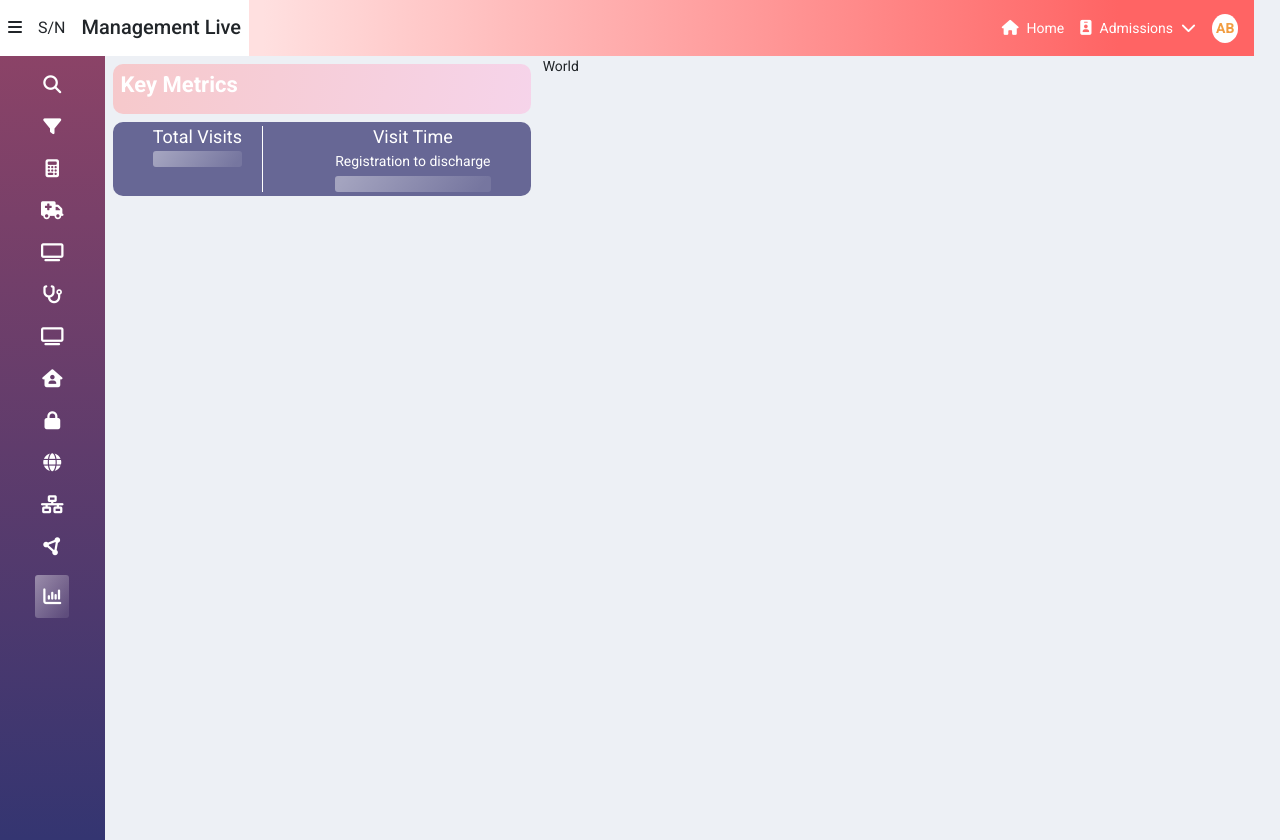
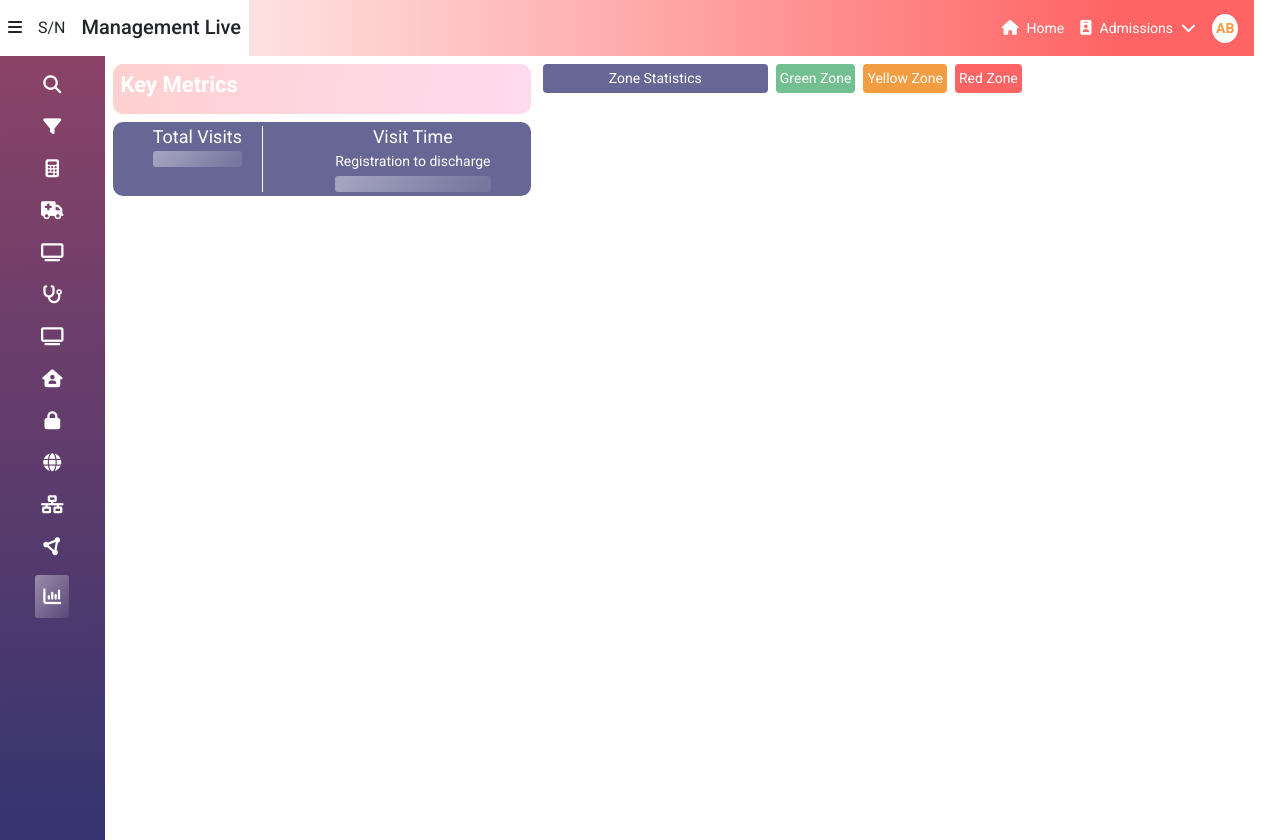
Before and after one commit to Anuja-Aliveli/Sopeonow, a Django app: template Reporting/templates/index.html in a window 1280 px wide. Run offline with Django 5.2, Linux system fonts and the light colour scheme; the template is opened without the code that fills it, so the values that code supplies are empty.

Commit message:
Zone stats section implemented

```diff
--- a/Reporting/templates/index.html
+++ b/Reporting/templates/index.html
@@ -98,7 +98,24 @@
           <div id="completed-data" class="d-flex flex-row flex-wrap mt-2"></div>
         </div>
         <div class="col-6">
-          <p>World</p>
+          <div class="d-flex flex-row">
+            <div class="zone-container me-2 flex-grow-05">
+              <div class="zone p-1 mt-2 mb-1"><p>Zone Statistics</p></div>
+              <div id="zone-data"></div>
+            </div>
+            <div class="green-container me-2">
+              <div class="green p-1 mt-2 mb-1"><p>Green Zone</p></div>
+              <div id="green-zone"></div>
+            </div>
+            <div class="yellow-container me-2">
+              <div class="yellow p-1 mt-2 mb-1"><p>Yellow Zone</p></div>
+              <div id="yellow-zone"></div>
+            </div>
+            <div class="red-container">
+              <div class="red p-1 mt-2 mb-1"><p>Red Zone</p></div>
+              <div id="red-zone"></div>
+            </div>
+          </div>
         </div>
       </div>
     </div>
--- a/Reporting/views.py
+++ b/Reporting/views.py
@@ -4,7 +4,7 @@ import os
 from django.conf import settings
 
 from Reporting.templatetags.time_tags import seconds_to_hhmm
-from Reporting.utils import getCompletedData, getKeyMetrics
+from Reporting.utils import getCompletedData, getKeyMetrics, getZoneData
 
 def renderHtml(request):
     json_file_path = os.path.join(settings.MEDIA_ROOT, 'management.json')
@@ -17,4 +17,5 @@ def renderHtml(request):
         }
         management_data['key_metrics'] = getKeyMetrics(management_data['key_metrics'])
         management_data['completed'] = getCompletedData(management_data['completed'])
+        management_data['zonestats'] = getZoneData(management_data['zonestats'])
     return render(request, 'index.html', {'management_data': management_data})
--- a/static/script.js
+++ b/static/script.js
@@ -141,3 +141,114 @@ managementData.completed.forEach((item) => {
 
   completedDataContainer.appendChild(completedOuterContainer);
 });
+
+const zoneContainer = document.getElementById('zone-data');
+managementData.zonestats.zone_stats.forEach((item) => {
+  const zoneDiv = document.createElement('div');
+  zoneDiv.classList.add(
+    'd-flex',
+    'flex-row',
+    'justify-content-between',
+    'p-1',
+    'mb-1',
+    'zone-bg',
+  );
+
+  const iconEle = document.createElement('span');
+  iconEle.innerHTML = `<i class="fa-solid ${item.icon}"></i>`;
+
+  const titleEle = document.createElement('h6');
+  titleEle.textContent = item.name;
+
+  zoneDiv.appendChild(iconEle);
+  zoneDiv.appendChild(titleEle);
+
+  zoneContainer.appendChild(zoneDiv);
+});
+
+const greenContainer = document.getElementById('green-zone');
+managementData.zonestats.green_zone.forEach((item, index) => {
+  const greenDiv = document.createElement('div');
+  greenDiv.classList.add(
+    'd-flex',
+    'flex-row',
+    'justify-content-center',
+    'align-items-center',
+    'p-1',
+    'mb-1',
+    'green-bg',
+  );
+
+  const iconEle = document.createElement('span');
+  iconEle.innerHTML = `<i class="fa-solid ${index < 3 ? '' : 'fa-clock'}"></i>`;
+
+  const titleEle = document.createElement('h6');
+  titleEle.classList.add('m-0', 'ms-2');
+  if (item.color) {
+    titleEle.classList.add(item.color);
+  }
+  titleEle.textContent = item.count;
+
+  greenDiv.appendChild(iconEle);
+  greenDiv.appendChild(titleEle);
+
+  greenContainer.appendChild(greenDiv);
+});
+
+const yellowContainer = document.getElementById('yellow-zone');
+managementData.zonestats.yellow_zone.forEach((item, index) => {
+  const yellowDiv = document.createElement('div');
+  yellowDiv.classList.add(
+    'd-flex',
+    'flex-row',
+    'justify-content-center',
+    'align-items-center',
+    'p-1',
+    'mb-1',
+    'yellow-bg',
+  );
+
+  const iconEle = document.createElement('span');
+  iconEle.innerHTML = `<i class="fa-solid ${index < 3 ? '' : 'fa-clock'}"></i>`;
+
+  const titleEle = document.createElement('h6');
+  titleEle.classList.add('m-0');
+  if (item.color) {
+    titleEle.classList.add(item.color);
+  }
+  titleEle.textContent = item.count;
+
+  yellowDiv.appendChild(iconEle);
+  yellowDiv.appendChild(titleEle);
+
+  yellowContainer.appendChild(yellowDiv);
+});
+
+const redContainer = document.getElementById('red-zone');
+managementData.zonestats.red_zone.forEach((item, index) => {
+  const redDiv = document.createElement('div');
+  redDiv.classList.add(
+    'd-flex',
+    'flex-row',
+    'justify-content-center',
+    'align-items-center',
+    'p-1',
+    'mb-1',
+    'red-bg',
+  );
+
+  const iconEle = document.createElement('span');
+  iconEle.innerHTML = `<i class="fa-solid ${index < 3 ? '' : 'fa-clock'}"></i>`;
+
+  const titleEle = document.createElement('h6');
+  titleEle.classList.add('m-0');
+  if (item.color) {
+    titleEle.classList.add(item.color);
+  }
+  titleEle.textContent = item.count;
+
+  redDiv.appendChild(iconEle);
+  redDiv.appendChild(titleEle);
+
+  redContainer.appendChild(redDiv);
+});
--- a/static/style.css
+++ b/static/style.css
@@ -32,7 +32,7 @@ body {
     width: 98vw;
     height: 98vh;
     font-family: 'Roboto', sans-serif;
-    background-color: #edf0f5;
+    background-color: #FFFFFF;
     padding: 0;
     margin: 0;
 }
@@ -176,3 +176,56 @@ nav {
 .w-40 {
     width: 45%;
 }
+
+.zone {
+    background: var(--bg-color-indigo);
+    color: #FFFFFF;
+    border-radius: 4px;
+    text-align: center;
+}
+
+.green {
+    background: var(--bg-color-green);
+    color: #FFFFFF;
+    border-radius: 4px;
+}
+
+.yellow {
+    background: var(--bg-color-yellow);
+    color: #FFFFFF;
+    border-radius: 4px;
+}
+
+.red {
+    background: var(--bg-color-red);
+    color: #FFFFFF;
+    border-radius: 4px;
+}
+
+.flex-grow-05 {
+    flex-grow: 0.5;
+}
+
+.zone-bg {
+    background: var(--bg-indigo-cell);
+    border-radius: 4px;
+    color: var(--dark-heading-3);
+}
+
+.green-bg {
+    background: var(--bg-blue-cell);
+    border-radius: 4px;
+    color: var(--dark-heading-3);
+}
+
+.yellow-bg {
+    background: var(--bg-yellow-cell);
+    border-radius: 4px;
+    color: var(--dark-heading-3);
+}
+
+.red-bg {
+    background: var(--bg-red-cell);
+    border-radius: 4px;
+    color: var(--dark-heading-3);
+}
```
Also changed, not shown: Reporting/utils.py (+52 -0 lines).
